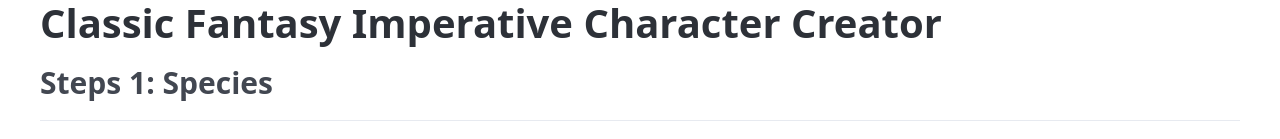
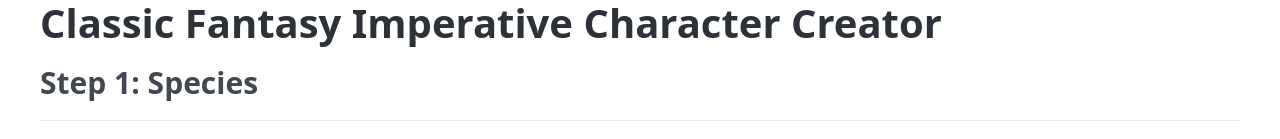
Before and after one commit to davebrunger/ws-classic-fantasy-imperative, a React (Vite) app: page / in a window 1280 px wide. Shown: the top 139 px of the page. Built offline with nearby package versions, Linux system fonts and the light colour scheme.

Commit message:
Simplified Layout

```diff
--- a/src/components/App.tsx
+++ b/src/components/App.tsx
@@ -1,18 +1,19 @@
 import { useState } from "react";
 import type { Species as SpeciesType } from "../data/species";
-import { rollCharacteristics, type Characteristics as CharacteristicsType } from "../data/characterisic";
-import { getSkillOptions as getCulturalSkillOptions, type Culture as CultureType } from "../data/culture";
+import { type Characteristics as CharacteristicsType } from "../data/characterisic";
+import { type Culture as CultureType } from "../data/culture";
 import type { Skills } from "../data/skill";
 import { Species } from "./Species";
 import { Characteristics } from "./Characteristics";
 import { Culture } from "./Culture";
 import { CulturalSkills } from "./CulturalSkills";
 import { NameAndConcept } from "./NameAndConcept";
-import { getSkillOptions as getClassSkillOptions, type Class as ClassType } from "../data/class";
+import { type Class as ClassType } from "../data/class";
 import { Class } from "./Class";
 import { ClassSkills } from "./ClassSkills";
-
-type Step = "Species" | "Characteristics" | "Name and Concept" | "Culture" | "Cultural Skills" | "Class" | "Class Skills";
+import { back, next, type Step } from "../data/step";
+import { Header } from "./Header";
+import { CharacteristicsTable } from "./CharacteristicsTable";
 
 export function App() {
 
@@ -27,72 +28,38 @@ export function App() {
 
     const [step, setStep] = useState<Step>("Species");
 
-    function stepToSpecies() {
-        setCharacteristics(undefined);
-        setStep("Species");
+    function previousStep() {
+        if (!back(step, setStep, setCharacteristics, setName, setConcept, setCulture, setCulturalSkills, setCharacterClass, setClassSkills)) {
+            throw new Error("Cannot go back from this step.");
+        }
     }
 
-    function stepToCharacteristics() {
-        if (!characteristics) {
-            setCharacteristics(rollCharacteristics(species!));
+    function nextStep() {
+        if (!next(step, setStep, setCharacteristics, setCulturalSkills, setClassSkills, species, characteristics, culture, culturalSkills, characterClass, classSkills)) {
+            alert("Character creation complete!");
         }
-        setStep("Characteristics");
-    }
-
-    function stepToNameAndConcept() {
-        setStep("Name and Concept");
-    }
-
-    function stepToCulture() {
-        setCulturalSkills(undefined);
-        setStep("Culture");
-    }
-
-    function stepToCulturalSkills() {
-        if (!culturalSkills) {
-            const newCulturalSkills = getCulturalSkillOptions(culture!).map(option => ({ skill: option.skills[0], value: option.quickPick }));
-            setCulturalSkills(newCulturalSkills);
-        }
-        setCharacterClass(undefined);
-        setStep("Cultural Skills");
-    }
-
-    function stepToClass() {
-        setClassSkills(undefined);
-        setStep("Class");
-    }
-
-    function stepToClassSkills() {
-        if (!classSkills) {
-            const newClassSkills = getClassSkillOptions(characterClass!).map(option => ({ skill: option.skills[0], value: option.quickPick }));
-            setClassSkills(newClassSkills);
-        }
-        setStep("Class Skills");
     }
 
     return (
         <main className="container">
             <h1>Classic Fantasy Imperative Character Creator</h1>
+            <Header step={step} name={name} concept={concept} species={species} culture={culture} characterClass={characterClass} />
+            {characteristics && <CharacteristicsTable characteristics={characteristics} />}
             {step === "Species" &&
-                <Species species={species} setSpecies={setSpecies} next={stepToCharacteristics} />}
+                <Species species={species} setSpecies={setSpecies} next={nextStep} />}
             {step === "Characteristics" &&
-                <Characteristics species={species!} characteristics={characteristics!} setCharacteristics={setCharacteristics}
-                    back={stepToSpecies} next={stepToNameAndConcept} />}
+                <Characteristics species={species!} characteristics={characteristics!} setCharacteristics={setCharacteristics} back={previousStep} next={nextStep} />}
             {step === "Name and Concept" &&
-                <NameAndConcept species={species!} characteristics={characteristics!} name={name} setName={setName} concept={concept} setConcept={setConcept}
-                    back={stepToCharacteristics} next={stepToCulture} />}
+                <NameAndConcept name={name} setName={setName} concept={concept} setConcept={setConcept} back={previousStep} next={nextStep} />}
             {step === "Culture" &&
-                <Culture name={name!} concept={concept!} species={species!} characteristics={characteristics!} culture={culture} setCulture={setCulture}
-                    back={stepToNameAndConcept} next={stepToCulturalSkills} />}
+                <Culture species={species!} culture={culture} setCulture={setCulture} back={previousStep} next={nextStep} />}
             {step === "Cultural Skills" &&
-                <CulturalSkills name={name!} concept={concept!} species={species!} characteristics={characteristics!} culture={culture!}
-                    culturalSkills={culturalSkills!} setCulturalSkills={setCulturalSkills} back={stepToCulture} next={stepToClass} />}
+                <CulturalSkills characteristics={characteristics!} culture={culture!} culturalSkills={culturalSkills!} setCulturalSkills={setCulturalSkills} back={previousStep} next={nextStep} />}
             {step === "Class" &&
-                <Class name={name!} concept={concept!} species={species!} characteristics={characteristics!} culture={culture!} characterClass={characterClass}
-                    setClass={setCharacterClass} back={stepToCulturalSkills} next={stepToClassSkills} />}
+                <Class characterClass={characterClass} setClass={setCharacterClass} back={previousStep} next={nextStep} />}
             {step === "Class Skills" &&
-                <ClassSkills name={name!} concept={concept!} species={species!} characteristics={characteristics!} culture={culture!} culturalSkills={culturalSkills!}
-                    characterClass={characterClass!} classSkills={classSkills!} setClassSkills={setClassSkills} back={stepToClass} next={() => alert("Character creation complete!")} />}
+                <ClassSkills characteristics={characteristics!} culturalSkills={culturalSkills!} characterClass={characterClass!} classSkills={classSkills!} setClassSkills={setClassSkills}
+                    back={previousStep} next={nextStep} />}
         </main>
     );
 }
--- a/src/components/Characteristics.tsx
+++ b/src/components/Characteristics.tsx
@@ -1,6 +1,5 @@
 import { type Species } from "../data/species";
 import { rollCharacteristics, type Characteristics as CharacteristicsType } from "../data/characterisic";
-import { CharacteristicsTable } from "./CharacteristicsTable";
 import { AttributesTable } from "./AttributesTable";
 import { getStartingSkills, standardSkillNames } from "../data/skill";
 import { SkillTable } from "./SkillTable";
@@ -16,10 +15,6 @@ type Props = {
 export function Characteristics({ species, characteristics, setCharacteristics, back, next }: Props) {
    return (
         <>
-            <h3>Step 2: Characteristics, Attributes, and Skills</h3>
-            <hr />
-            <h4>Species: {species}</h4>
-            <CharacteristicsTable characteristics={characteristics} />
             <button onClick={() => setCharacteristics(rollCharacteristics(species))}>Re-Roll</button>
             <h4>Attributes</h4>
             <AttributesTable characteristics={characteristics} species={species} />
--- /dev/null
+++ b/src/components/Header.tsx
@@ -0,0 +1,36 @@
+import { stepNames, type Step } from "../data/step";
+
+type Props = {
+    readonly step: Step;
+    readonly name?: string;
+    readonly concept?: string;
+    readonly species?: string;
+    readonly culture?: string;
+    readonly characterClass?: string;
+};
+
+export function Header({ step, name, concept, species, culture, characterClass }: Props) {
+    return (
+        <>
+            <h3>Step {stepNames.indexOf(step) + 1}: {step}</h3>
+            <hr />
+            {name && concept && (
+                <div className="grid">
+                    {name && <h4>Name: {name}</h4>}
+                    {concept && <h4>Concept: {concept}</h4>}
+                </div>
+            )}
+            {species && culture && (
+                <div className="grid">
+                    {species && <h4>Species: {species}</h4>}
+                    {culture && <h4>Culture: {culture}</h4>}
+                </div>
+            )}
+            {characterClass && (
+                <div className="grid">
+                    {characterClass && <h4>Class: {characterClass}</h4>}
+                </div>
+            )}
+        </>
+    );
+}
--- a/src/components/Species.tsx
+++ b/src/components/Species.tsx
@@ -10,8 +10,6 @@ export function Species({ species, setSpecies, next }: Props) {
 
     return (
         <>
-            <h3>Steps 1: Species</h3>
-            <hr />
             <select onChange={e => setSpecies(e.target.value as SpeciesType)} value={species || ""}>
                 {!species && <option value="">Select a species</option>}
                 {speciesNames.map(species => (
--- /dev/null
+++ b/src/data/step.ts
@@ -0,0 +1,110 @@
+import { rollCharacteristics, type Characteristics } from "./characterisic";
+import { getSkillOptions as getClassSkillOptions, type Class } from "./class";
+import { getSkillOptions as getCulturalSkillOptions, type Culture } from "./culture";
+import type { Skill, SkillOption, Skills } from "./skill";
+import type { Species } from "./species";
+
+export const stepNames = ["Species", "Characteristics", "Name and Concept", "Culture", "Cultural Skills", "Class", "Class Skills"] as const;
+
+export type Step = typeof stepNames[number];
+
+export function isStep(value: unknown): value is Step {
+    return typeof value === 'string' && stepNames.includes(value as Step);
+}
+
+function buildInitialSkills(skills: SkillOption[]): Skills {
+    return skills.reduce((acc, option) => {
+        let index = 0;
+        while (index < option.skills.length && acc.some(s => s.skill === option.skills[index])) {
+            index++;
+        }
+        acc.push({ skill: option.skills[index], value: option.quickPick });
+        return acc;
+    }, [] as { readonly skill: Skill, readonly value: number }[]);
+}
+
+export function next(
+    currentStep: Step,
+    setStep: (step: Step) => void,
+    setCharacteristics: (characteristics?: Characteristics) => void,
+    setCulturalSkills: (skills?: Skills) => void,
+    setClassSkills: (skills?: Skills) => void,
+    species?: Species,
+    characteristics?: Characteristics,
+    culture?: Culture,
+    culturalSkills?: Skills,
+    characterClass?: Class,
+    classSkills?: Skills,
+): boolean {
+    switch (currentStep) {
+        case "Species":
+            if (!characteristics) {
+                setCharacteristics(rollCharacteristics(species!));
+            }
+            setStep("Characteristics");
+            return true;
+        case "Characteristics":
+            setStep("Name and Concept");
+            return true;
+        case "Name and Concept":
+            setStep("Culture");
+            return true;
+        case "Culture":
+            if (!culturalSkills) {
+                setCulturalSkills(buildInitialSkills(getCulturalSkillOptions(culture!)));
+            }
+            setStep("Cultural Skills");
+            return true;
+        case "Cultural Skills":
+            setStep("Class");
+            return true;
+        case "Class":
+            if (!classSkills) {
+                setClassSkills(buildInitialSkills(getClassSkillOptions(characterClass!)));
+            }
+            setStep("Class Skills");
+            return true;
+    }
+    return false;
+};
+
+export function back(
+    currentStep: Step,
+    setStep: (step: Step) => void,
+    setCharacteristics: (characteristics?: Characteristics) => void,
+    setName: (name?: string) => void,
+    setConcept: (concept?: string) => void,
+    setCulture: (culture?: Culture) => void,
+    setCulturalSkills: (skills?: Skills) => void,
+    setClass: (characterClass?: Class) => void,
+    setClassSkills: (skills?: Skills) => void,
+): boolean {
+    switch (currentStep) {
+        case "Characteristics":
+            setCharacteristics(undefined);
+            setStep("Species");
+            return true;
+        case "Name and Concept":
+            setName(undefined);
+            setConcept(undefined);
+            setStep("Characteristics");
+            return true;
+        case "Culture":
+            setCulture(undefined);
+            setStep("Name and Concept");
+            return true;
+        case "Cultural Skills":
+            setCulturalSkills(undefined);
+            setStep("Culture");
+            return true;
+        case "Class":
+            setClass(undefined);
+            setStep("Cultural Skills");
+            return true;
+        case "Class Skills":
+            setClassSkills(undefined);
+            setStep("Class");
+            return true;
+    }
+    return false;
+}
```
Also changed, not shown: src/components/Class.tsx (+3 -24 lines), src/components/ClassSkills.tsx (+8 -25 lines), src/components/CulturalSkills.tsx (+1 -17 lines), src/components/Culture.tsx (+2 -15 lines), src/components/NameAndConcept.tsx (+1 -11 lines).
